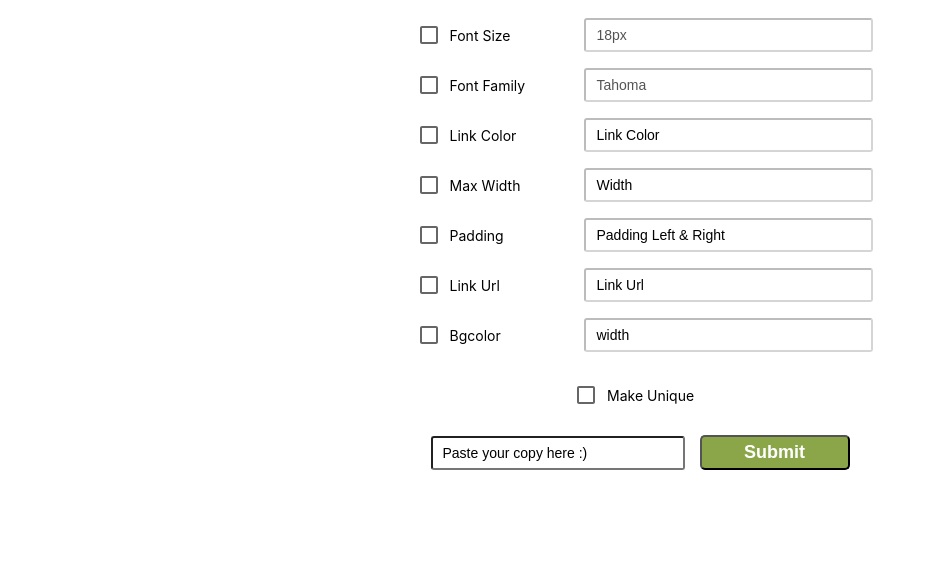
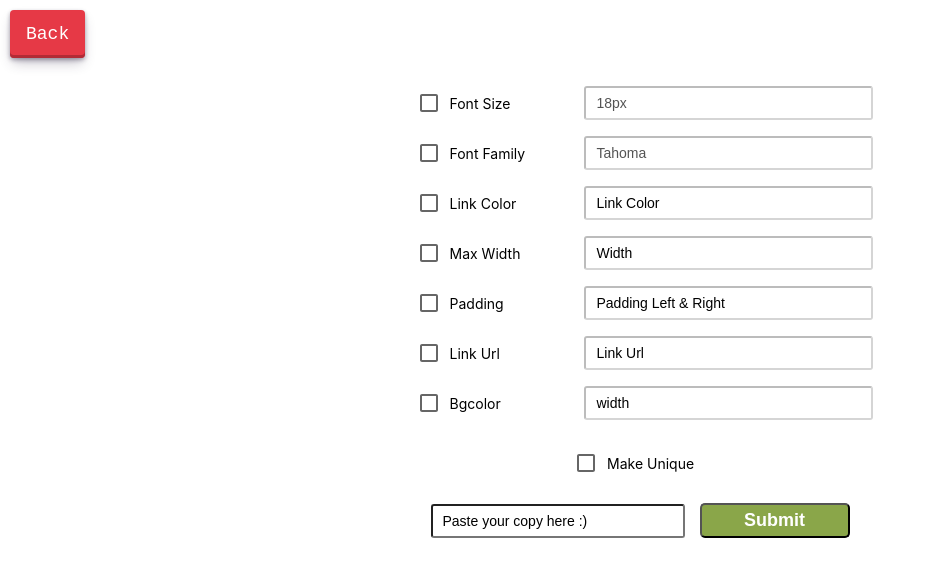
Before and after one commit to INRGI/CopyMaker, a React (Vite) app: page /id-1 in a window 1280 px wide. Shown: the top 576 px of the page, without its empty margins (0-930 px from the left). Built offline with nearby package versions, Linux system fonts and the light colour scheme.

Commit message:
Return button

```diff
--- a/src/pages/DomainPage/DomainPage.jsx
+++ b/src/pages/DomainPage/DomainPage.jsx
@@ -1,19 +1,28 @@
-import { useParams } from "react-router-dom";
+import { useLocation, useParams } from "react-router-dom";
 import FormPromo from "../../components/FormPromo";
 import { Helmet } from "react-helmet";
 import { useSelector } from "react-redux";
+import { useRef } from "react";
+import { Btn, StyledLink } from "./DomainPage.styled";
 
 const DomainPage = () => {
     const { domainId } = useParams();
     const domains = useSelector(state => state.domains);
     const domain = domains.find(domain => domain.id === domainId);
     const domainName = domain ? domain.name : "Loading...";
+    const location = useLocation();
+    const backLinkHref = useRef(location.state?.from || "/");
 
     return (
         <>
             <Helmet>
                 <title>{domainName}</title>
             </Helmet>
+
+            <StyledLink to={backLinkHref.current}>
+                <Btn type="button">Back</Btn>
+            </StyledLink>
+
             <FormPromo />
         </>
     )
--- /dev/null
+++ b/src/pages/DomainPage/DomainPage.styled.jsx
@@ -0,0 +1,53 @@
+import styled from "@emotion/styled";
+import { Link } from "react-router-dom";
+
+
+export const StyledLink = styled(Link)`
+    text-decoration: none;
+`;
+
+export const Btn = styled.button`
+    align-items: center;
+  appearance: none;
+  background-color: #e63946;
+  border-radius: 4px;
+  border-width: 0;
+  box-shadow: rgba(45, 35, 66, 0.4) 0 2px 4px,rgba(45, 35, 66, 0.3) 0 7px 13px -3px,#b22b36 0 -3px 0 inset;
+  box-sizing: border-box;
+  color: white;
+  cursor: pointer;
+  display: inline-flex;
+  font-family: "JetBrains Mono",monospace;
+  height: 48px;
+  justify-content: center;
+  line-height: 1;
+  list-style: none;
+  overflow: hidden;
+  padding-left: 16px;
+  padding-right: 16px;
+  position: relative;
+  text-align: left;
+  text-decoration: none;
+  transition: box-shadow .15s,transform .15s;
+  user-select: none;
+  -webkit-user-select: none;
+  touch-action: manipulation;
+  white-space: nowrap;
+  will-change: box-shadow,transform;
+  font-size: 18px;
+  margin: 10px;
+  &:focus {
+  box-shadow: #b22b36 0 0 0 1.5px inset, rgba(45, 35, 66, 0.4) 0 2px 4px, rgba(45, 35, 66, 0.3) 0 7px 13px -3px, #b22b36 0 -3px 0 inset;
+    }
+
+    &:hover {
+    box-shadow: rgba(45, 35, 66, 0.4) 0 4px 8px, rgba(45, 35, 66, 0.3) 0 7px 13px -3px, #b22b36 0 -3px 0 inset;
+    transform: translateY(-2px);
+    }
+
+    &:active {
+    box-shadow: #b22b36 0 3px 7px inset;
+    transform: translateY(2px);
+    }
+
+`;
```
Also changed, not shown: src/components/FormPromo/FormPromo.jsx (+0 -33 lines).
